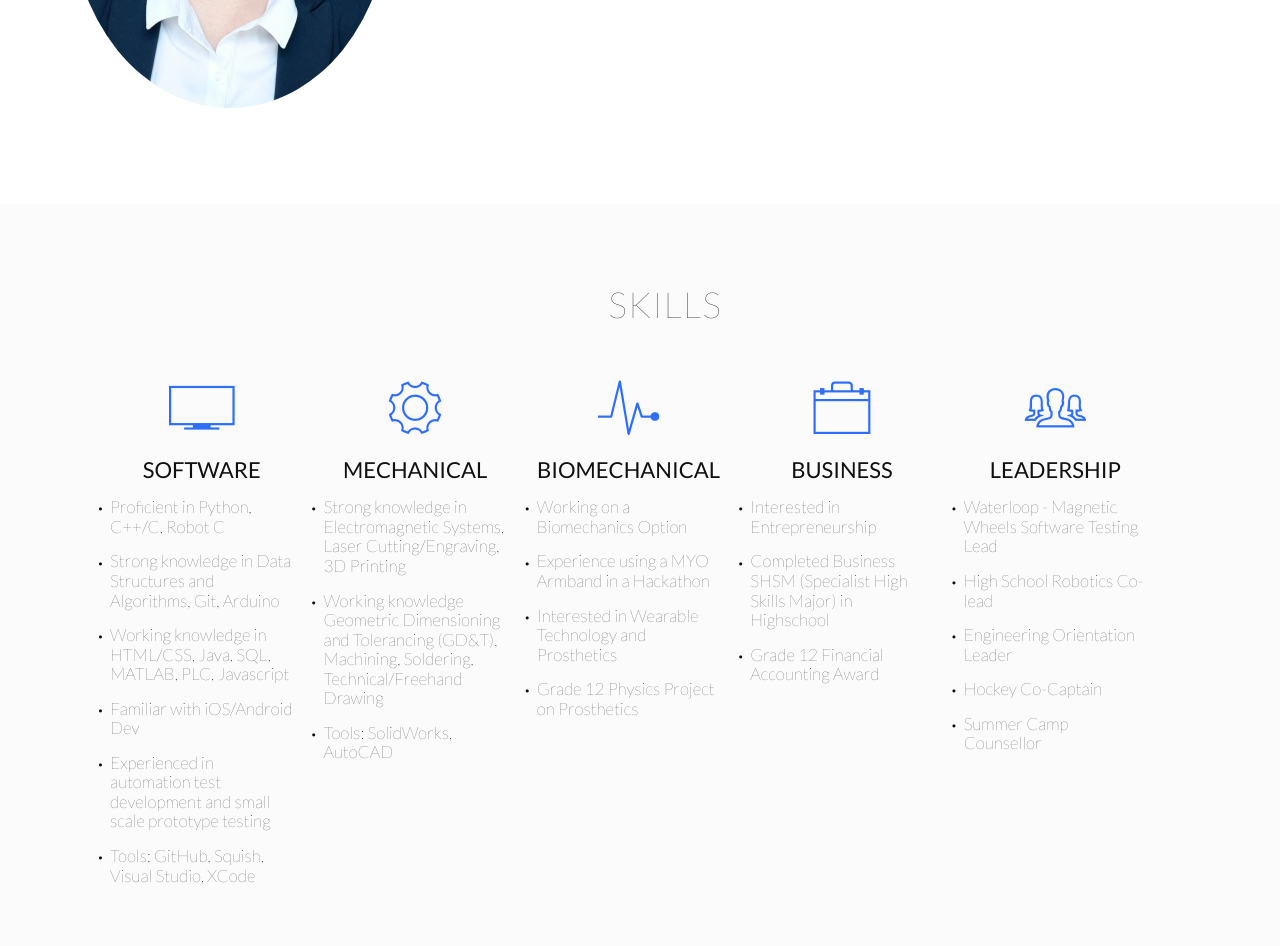
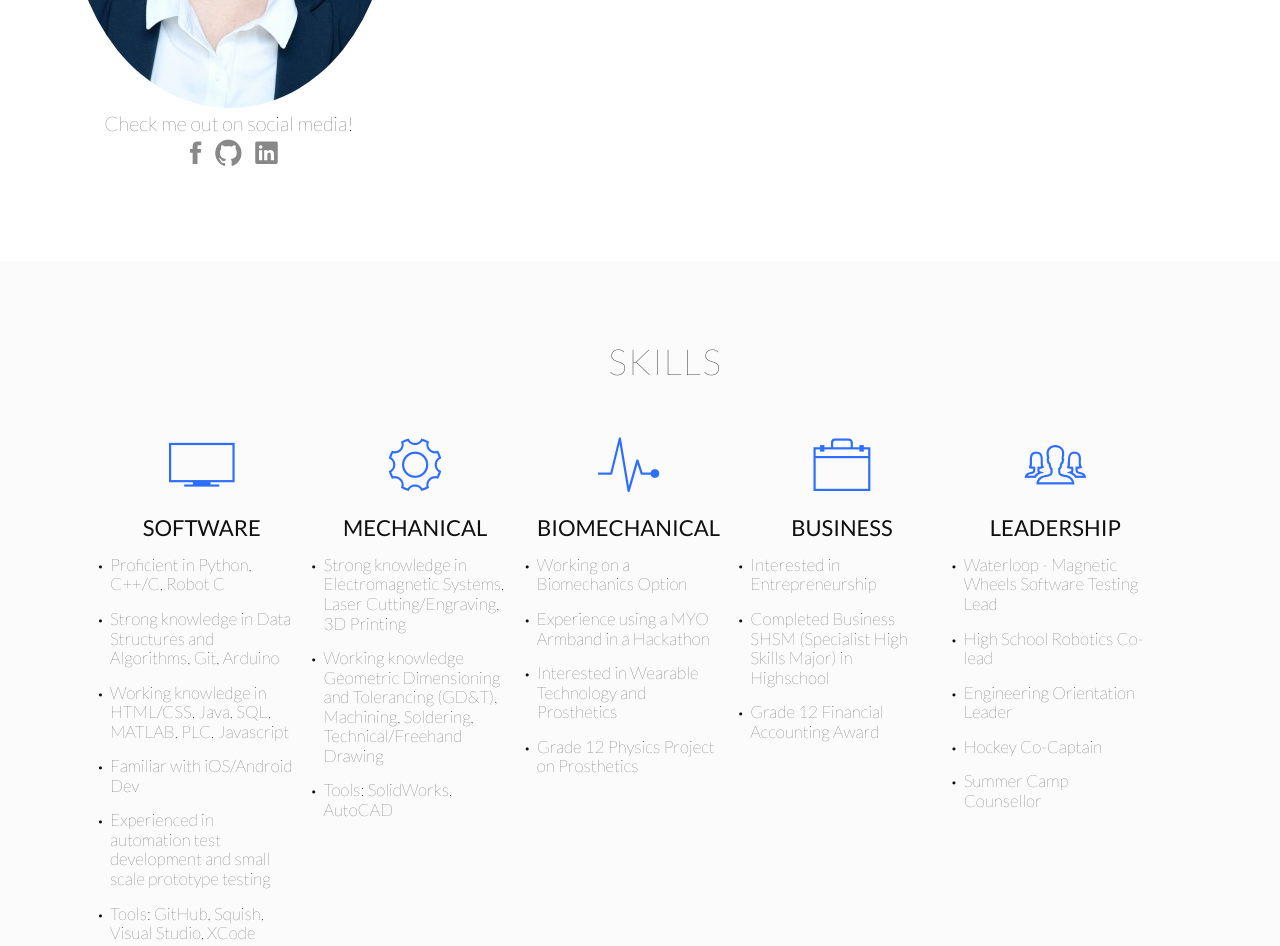
Before and after one commit to Nicole-K-R/Nicole-K-R.github.io, a plain HTML site: page index.html in a window 1280 px wide. Shown: the part 1183-2129 px from the top of the page. Drawn offline with nearby package versions, Linux system fonts and the light colour scheme; files whose address does not match are found by name.

Commit message:
Added social media links to about-me and added links in showcase

```diff
--- a/Resources/CSS/main.css
+++ b/Resources/CSS/main.css
@@ -301,6 +301,35 @@ h2:after{
     border-bottom: 1px solid #111;
 }
 
+.social-links-about-me{
+    float: left;
+    width: 100%;
+    text-align: center;
+    padding-right: 50px;
+}
+
+.social-links-about-me li{
+    display: inline-block;
+    margin-left: 10px;
+}
+
+.social-links-about-me li a:link,
+.social-links-about-me li a:visited{
+    text-decoration: none;
+    border: 0;
+    color: #888;
+    -webkit-transition: color 0.2s;
+    transition: color 0.2s;
+}
+
+.social-links-about-me li a:link,
+.social-links-about-me li a:visited{
+    font-size: 150%;
+}
+
+.section-about-me .ion-social-github:hover{
+    color:#111;
+}
 
 /*------------------------------------*/
 /*Skills*/
@@ -503,7 +532,7 @@ footer{
     color:#3b5998;
 }
 
-.ion-social-github:hover{
+.footer .ion-social-github:hover{
     color:#fafafa;
 }
 
--- a/Resources/CSS/projects.css
+++ b/Resources/CSS/projects.css
@@ -103,7 +103,7 @@ h2:after{
 
 header{
     /*background-color: #183595;*/
-    background-image: -webkit-gradient(linear,left top, left bottom,from(rgba(0, 0, 0, 0.7)),to(rgba(0, 0, 0, 0.7))), url(Images/Waterloop_Goose1_Rendor.jpg);
+    background-image: -webkit-gradient(linear,left top, left bottom,from(rgba(0, 0, 0, 0.25)),to(rgba(0, 0, 0, 0.25))), url(Images/Waterloop_group.jpg);
     background-image: linear-gradient(rgba(0, 0, 0, 0.25),rgba(0, 0, 0, 0.25)), url(Images/Waterloop_group.jpg);
     background-size: cover;
     background-position: center;
@@ -414,6 +414,7 @@ a:active{
 .lab-report:visited{
     color: #2d6eff;
     border-bottom: solid 1px #2d6eff;
+    -webkit-transition: border 0.2s, color 0.2s;
     transition: border 0.2s, color 0.2s;
 }
 
@@ -421,6 +422,7 @@ a:active{
 .lab-report:active{
     color: #666;
     border-bottom: solid 1px #666;
+    -webkit-transition: border 0.2s, color 0.2s;
     transition: border 0.2s, color 0.2s;
 }
 
--- a/index.html
+++ b/index.html
@@ -51,6 +51,14 @@
             <div class="row">
                 <div class="col span-1-of-3 about-me-image">
                     <img src="Resources/Images/headshot.jpg">
+                    <div class="row social-media">
+                        <ul class="social-links-about-me">
+                            <p>Check me out on social media!</p>
+                            <li><a href="https://www.facebook.com/nicole.rosario.773"><i class="ion-social-facebook"></i></a></li>
+                            <li><a href="https://github.com/Nicole-K-R"><i class="ion-social-github"></i></a></li>
+                            <li><a href="https://ca.linkedin.com/in/nicole-rosario"><i class="ion-social-linkedin"></i></a></li>
+                        </ul>
+                    </div>
                 </div>
                 <div class="col span-2-of-3 about-me-text">
                     <div class="row">
@@ -58,11 +66,11 @@
                             Thank you for visiting my website and feel free to check out my <a href="#">resume</a>.
                             <br><br>
                             Feel free to <a href="#contact">contact me</a> about anything from robotics to hockey or anything else.
-
                         </p>
                     </div>
                 </div>
             </div>
+
         </section>
         <section class="section-skills js--section-skills" id="skills">
             <div class="row">
@@ -135,7 +143,7 @@
                 </li>
                 <li>
                     <figure class="showcase-photo">
-                        <a href="projects.html#Waterloop">
+                        <a href="projects.html#Watonomous">
                             <img src="Resources/Images/showcase_Watonomous.jpg" alt="WATonomous logo">
                         </a>
                     </figure>
@@ -149,7 +157,7 @@
                 </li>
                 <li>
                     <figure class="showcase-photo">
-                        <a href="projects.html#Waterloop">
+                        <a href="projects.html#tron-days">
                             <img src="Resources/Images/showcase_tronDays_logo.jpg" alt="Tron Days">
                         </a>
                     </figure>
@@ -180,13 +188,13 @@
                 <li>
                     <figure class="showcase-photo">
                         <a href="projects.html#Drone">
-                            <img src="Resources/Images/coming_soon.jpg" alt="Drone">
+                            <img src="Resources/Images/Drone_setup_2.jpg" alt="Drone">
                         </a>
                     </figure>
                 </li>
                 <li>
                     <figure class="showcase-photo">
-                        <a href="projects.html#Waterloop">
+                        <a href="projects.html#IEEE">
                             <img src="Resources/Images/showcase_ieee.jpg" alt="IEEE Hardware Hackathon">
                         </a>
                     </figure>
```
Also changed, not shown: Resources/Images/Drone_setup_2.jpg (added).
